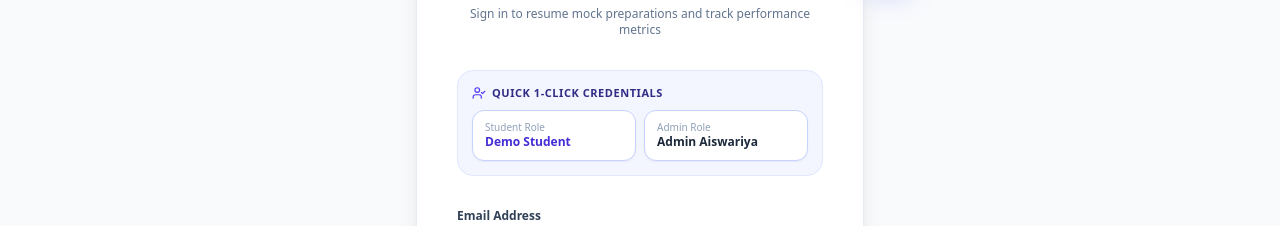
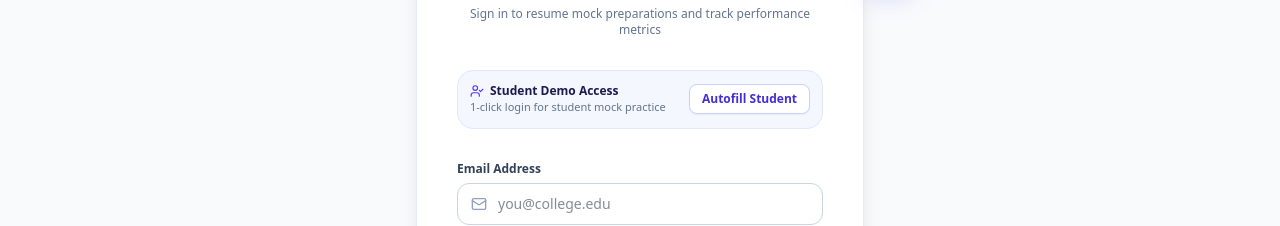
Before and after one commit to Aiswariya12/Interview-Prep, a React (Vite) app in the folder frontend/: page /login in a window 1280 px wide. Shown: the part 256-482 px from the top of the page. Built offline with nearby package versions, Linux system fonts and the light colour scheme; no server answers.

Commit message:
fix(auth): make admin login manual with automated whitespace trimming and case normalization

```diff
--- a/frontend/src/pages/Login.jsx
+++ b/frontend/src/pages/Login.jsx
@@ -18,12 +18,15 @@ const Login = () => {
     e.preventDefault();
     setError('');
 
-    if (!email || !password) {
+    const cleanEmail = email ? email.trim() : '';
+    const cleanPassword = password ? password.trim() : '';
+
+    if (!cleanEmail || !cleanPassword) {
       setError('Please provide both email and password.');
       return;
     }
 
-    const res = await login(email, password);
+    const res = await login(cleanEmail, cleanPassword);
     if (res.success) {
       if (res.user.role === 'ROLE_ADMIN') {
         navigate('/admin');
@@ -39,9 +42,6 @@ const Login = () => {
     if (role === 'student') {
       setEmail('student@interviewprep.com');
       setPassword('Student@123');
-    } else if (role === 'admin') {
-      setEmail('pradhanaiswariya1@gmail.com');
-      setPassword('Aiswariya00');
     }
   };
 
@@ -60,29 +60,21 @@ const Login = () => {
           </p>
         </div>
 
-        {/* 1-Click Demo Buttons for Fast Evaluation */}
-        <div className="p-3.5 rounded-2xl bg-indigo-50/70 border border-indigo-100 space-y-2">
-          <p className="text-[11px] font-bold uppercase tracking-wider text-indigo-900 flex items-center gap-1.5">
-            <UserCheck className="w-3.5 h-3.5 text-indigo-600" /> Quick 1-Click Credentials
-          </p>
-          <div className="grid grid-cols-2 gap-2">
-            <button
-              type="button"
-              onClick={() => fillDemo('student')}
-              className="py-2.5 px-3 rounded-xl bg-white border border-indigo-200 hover:border-indigo-400 hover:bg-indigo-50/50 text-xs font-semibold text-indigo-700 shadow-xs transition-all text-left"
-            >
-              <span className="block text-[10px] text-slate-400 font-normal">Student Role</span>
-              Demo Student
-            </button>
-            <button
-              type="button"
-              onClick={() => fillDemo('admin')}
-              className="py-2.5 px-3 rounded-xl bg-white border border-indigo-200 hover:border-indigo-400 hover:bg-indigo-50/50 text-xs font-semibold text-slate-800 shadow-xs transition-all text-left"
-            >
-              <span className="block text-[10px] text-slate-400 font-normal">Admin Role</span>
-              Admin Aiswariya
-            </button>
+        {/* 1-Click Demo for Student Testing */}
+        <div className="p-3 rounded-2xl bg-indigo-50/60 border border-indigo-100 flex items-center justify-between gap-3">
+          <div>
+            <p className="text-xs font-semibold text-indigo-950 flex items-center gap-1.5">
+              <UserCheck className="w-3.5 h-3.5 text-indigo-600" /> Student Demo Access
+            </p>
+            <p className="text-[11px] text-slate-500">1-click login for student mock practice</p>
           </div>
+          <button
+            type="button"
+            onClick={() => fillDemo('student')}
+            className="py-1.5 px-3 rounded-lg bg-white border border-indigo-200 hover:border-indigo-400 hover:bg-indigo-50 text-xs font-semibold text-indigo-700 shadow-xs transition-all shrink-0"
+          >
+            Autofill Student
+          </button>
         </div>
 
         {error && (
```
Also changed, not shown: 2 other files (tests, documents, lock files or other folders).
